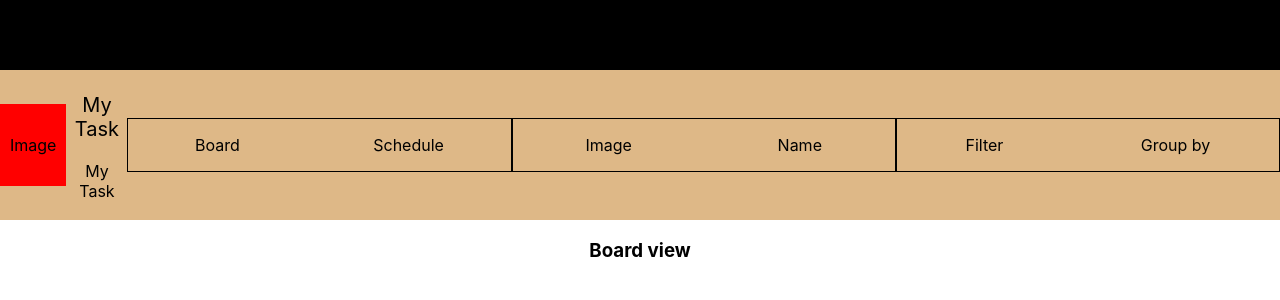
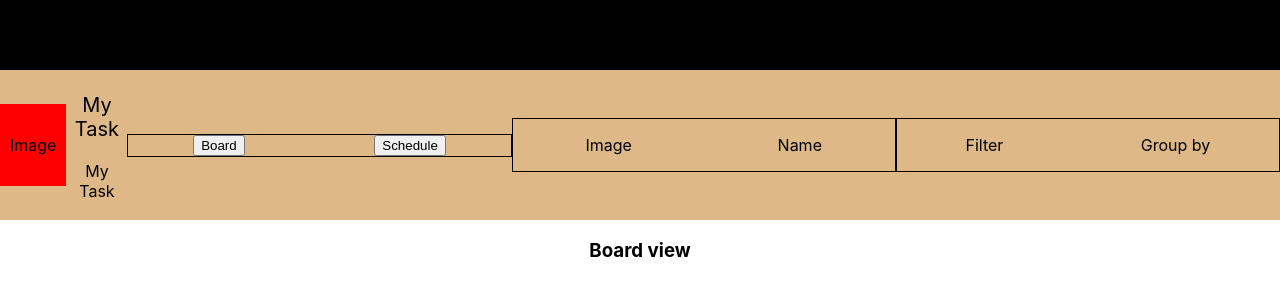
Before and after one commit to rajkumardas2701/planner-app, a React (Create React App) app: page / in a window 1280 px wide. Shown: the top 300 px of the page. Built offline with nearby package versions, Linux system fonts and the light colour scheme.

Commit message:
Add click function in Header to update state in App

```diff
--- a/src/components/App.js
+++ b/src/components/App.js
@@ -11,8 +11,9 @@ const App = () => {
   }, [view]);
   return (
     <div className="App">
+      {/* {console.log('view state from App', view)} */}
       <NavBar />
-      <Header setView={(view) => setView(view)} />
+      <Header setView={setView} />
       <ToDoList view={view} />
     </div>
   );
--- a/src/components/Header.js
+++ b/src/components/Header.js
@@ -1,6 +1,23 @@
 import '../styles/Header.css';
+import PropTypes from 'prop-types';
+import { useEffect, useState } from 'react';
 
-const Header = () => (
+const Header = ({ setView }) => {
+  const [section, setSection] = useState('board');
+  useEffect(() => {
+    setSection(section);
+  }, [section]);
+  const handleBoardChange = (e) => {
+    e.preventDefault();
+    setView('board');
+    setSection('board');
+  };
+  const handleScheduleChange = (e) => {
+    e.preventDefault();
+    setView('schedule');
+    setSection('schedule');
+  };
+  return (
     <div className="header-container">
       <div className="image-task">
         <div className="image">
@@ -12,8 +29,8 @@ const Header = () => (
         </div>
       </div>
       <div className="view-section">
-      <p>Board</p>
-      <p>Schedule</p>
+        <button type="button" onClick={handleBoardChange}>Board</button>
+        <button type="button" onClick={handleScheduleChange}>Schedule</button>
       </div>
       <div className="user-details">
         <p>Image</p>
@@ -25,5 +42,14 @@ const Header = () => (
       </div>
     </div>
   );
+};
+
+Header.propTypes = {
+  setView: PropTypes.func,
+};
+
+Header.defaultProps = {
+  setView: () => {},
+};
 
 export default Header;
--- a/src/containers/TodoList.js
+++ b/src/containers/TodoList.js
@@ -1,27 +1,30 @@
-import React, { useState, useEffect } from 'react';
+import React from 'react';
+// , { useState, useEffect }
 import PropTypes from 'prop-types';
 import BoardView from '../components/BoardView';
 import ScheduleView from '../components/ScheduleView';
 
-const ToDoList = ({ view }) => {
-  const [viewSection, setViewSection] = useState(view);
-  useEffect(() => {
-    setViewSection(viewSection);
-  }, [viewSection]);
-
-  return (
+const ToDoList = ({ view }) => (
   <div>
+    {/* {console.log('view state from todoList', viewSection)} */}
+    {/* {console.log('view state from todoList', view)} */}
     {
-        (viewSection === 'board')
+          (view === 'board')
             ? (<BoardView />)
             : (<ScheduleView />)
         }
   </div>
 );
-};
+// };
 
 ToDoList.propTypes = {
   view: PropTypes.string.isRequired,
 };
 
 export default ToDoList;
+// {
+// const [viewSection, setViewSection] = useState(view);
+// useEffect(() => {
+//   setViewSection(viewSection);
+// }, []);
+// return
```
Also changed, not shown: src/components/addTask.js (added, +9 -0 lines). Lines whose indentation alone changed are shown as unchanged.
